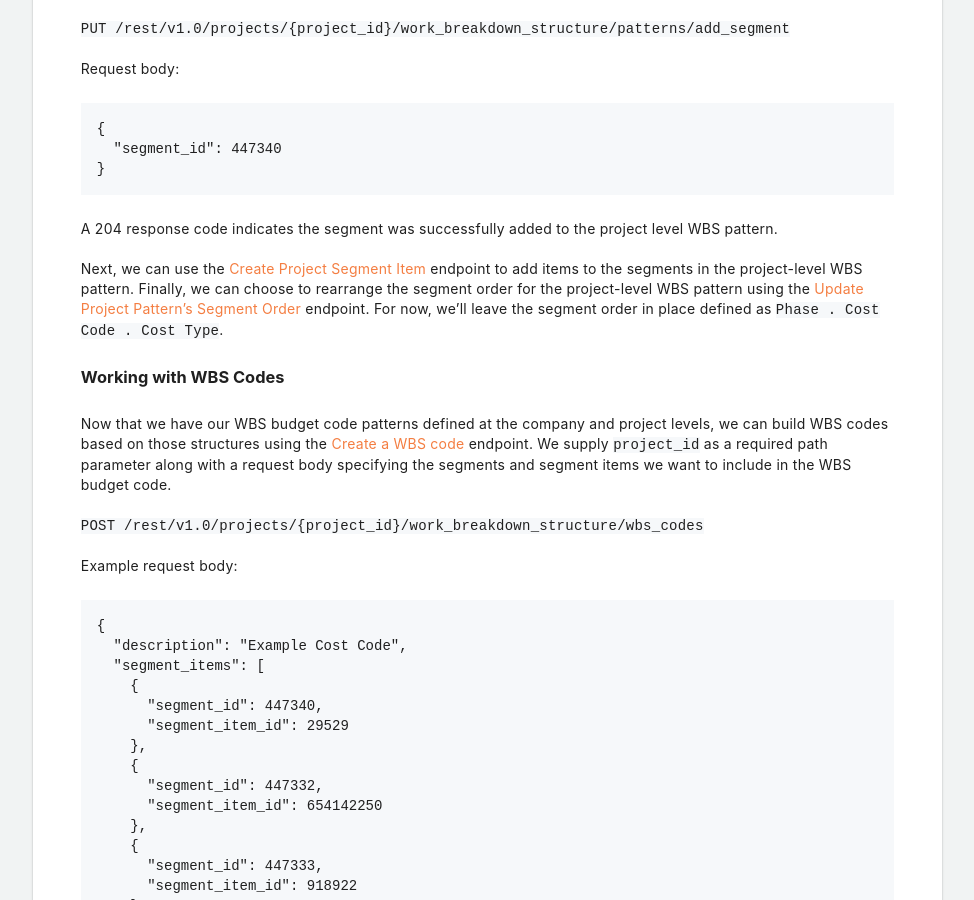
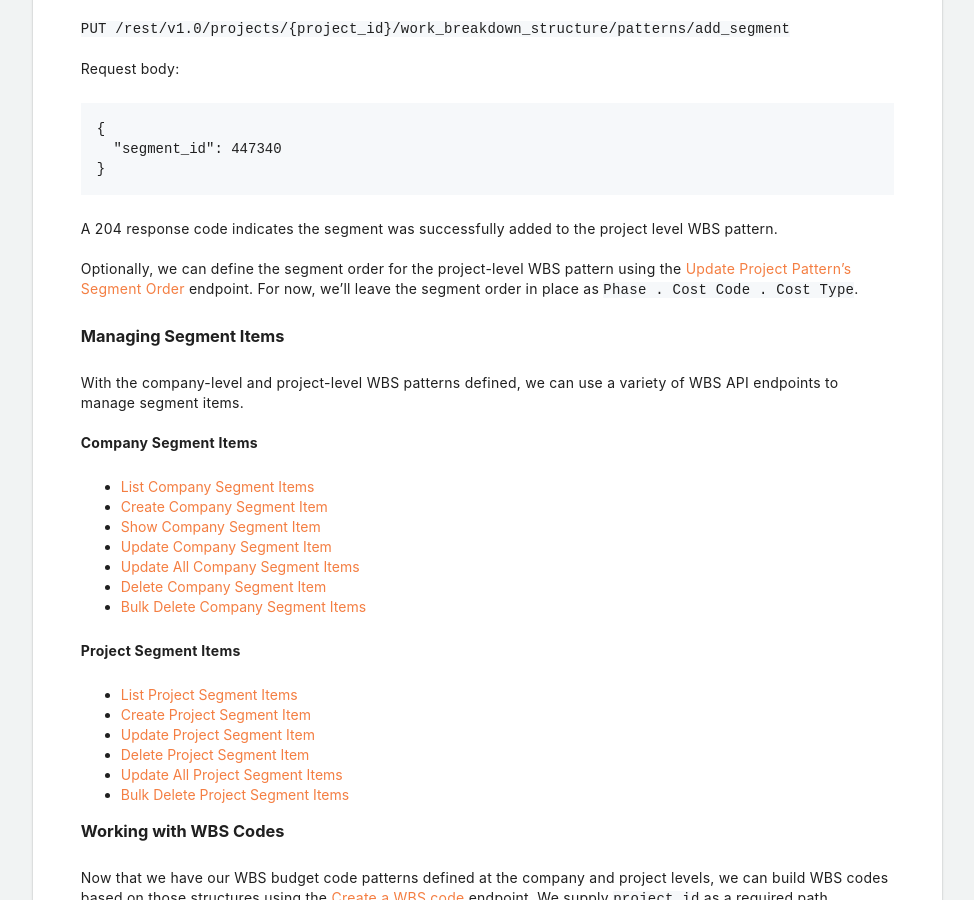
Before and after one commit to procore/documentation, a Jekyll site: the page built from tutorials/tutorial_wbs.md, in a window 1280 px wide and 900 px high, scrolled down 8458 px. Shown: the whole window, without its empty margins (290-1264 px from the left). Built offline with Jekyll 4.4.1, drawn with Linux system fonts in a browser that asks for light colours.

Commit message:
Adding section on managing segment items

```diff
--- a/tutorials/tutorial_wbs.md
+++ b/tutorials/tutorial_wbs.md
@@ -381,9 +381,31 @@ Request body:
 
 A 204 response code indicates the segment was successfully added to the project level WBS pattern.
 
-Next, we can use the [Create Project Segment Item](https://developers.procore.com/reference/rest/v1/segment-items?version=1.0#create-project-segment-item) endpoint to add items to the segments in the project-level WBS pattern.
-Finally, we can choose to rearrange the segment order for the project-level WBS pattern using the [Update Project Pattern's Segment Order](https://developers.procore.com/reference/rest/v1/patterns?version=1.0#update-project-patterns-segment-order) endpoint.
-For now, we’ll leave the segment order in place defined as `Phase . Cost Code . Cost Type`.
+Optionally, we can define the segment order for the project-level WBS pattern using the [Update Project Pattern's Segment Order](https://developers.procore.com/reference/rest/v1/patterns?version=1.0#update-project-patterns-segment-order) endpoint.
+For now, we’ll leave the segment order in place as `Phase . Cost Code . Cost Type`.
+
+### Managing Segment Items
+
+With the company-level and project-level WBS patterns defined, we can use a variety of WBS API endpoints to manage segment items.
+
+**Company Segment Items**
+
+- [List Company Segment Items](https://developers.procore.com/reference/rest/v1/segment-items?version=1.0#list-company-segment-items)
+- [Create Company Segment Item](https://developers.procore.com/reference/rest/v1/segment-items?version=1.0#create-company-segment-item)
+- [Show Company Segment Item](https://developers.procore.com/reference/rest/v1/segment-items?version=1.0#show-company-segment-item)
+- [Update Company Segment Item](https://developers.procore.com/reference/rest/v1/segment-items?version=1.0#update-company-segment-item)
+- [Update All Company Segment Items](https://developers.procore.com/reference/rest/v1/segment-items?version=1.0#update-all-company-segment-items)
+- [Delete Company Segment Item](https://developers.procore.com/reference/rest/v1/segment-items?version=1.0#delete-company-segment-item)
+- [Bulk Delete Company Segment Items](https://developers.procore.com/reference/rest/v1/segment-items?version=1.0#bulk-delete-company-segment-items)
+
+**Project Segment Items**
+
+- [List Project Segment Items](https://developers.procore.com/reference/rest/v1/segment-items?version=1.0#list-project-segment-items)
+- [Create Project Segment Item](https://developers.procore.com/reference/rest/v1/segment-items?version=1.0#create-project-segment-item)
+- [Update Project Segment Item](https://developers.procore.com/reference/rest/v1/segment-items?version=1.0#update-project-segment-item)
+- [Delete Project Segment Item](https://developers.procore.com/reference/rest/v1/segment-items?version=1.0#delete-project-segment-item)
+- [Update All Project Segment Items](https://developers.procore.com/reference/rest/v1/segment-items?version=1.0#update-all-project-segment-items)
+- [Bulk Delete Project Segment Items](https://developers.procore.com/reference/rest/v1/segment-items?version=1.0#bulk-delete-project-segment-items)
 
 ### Working with WBS Codes
 
```
